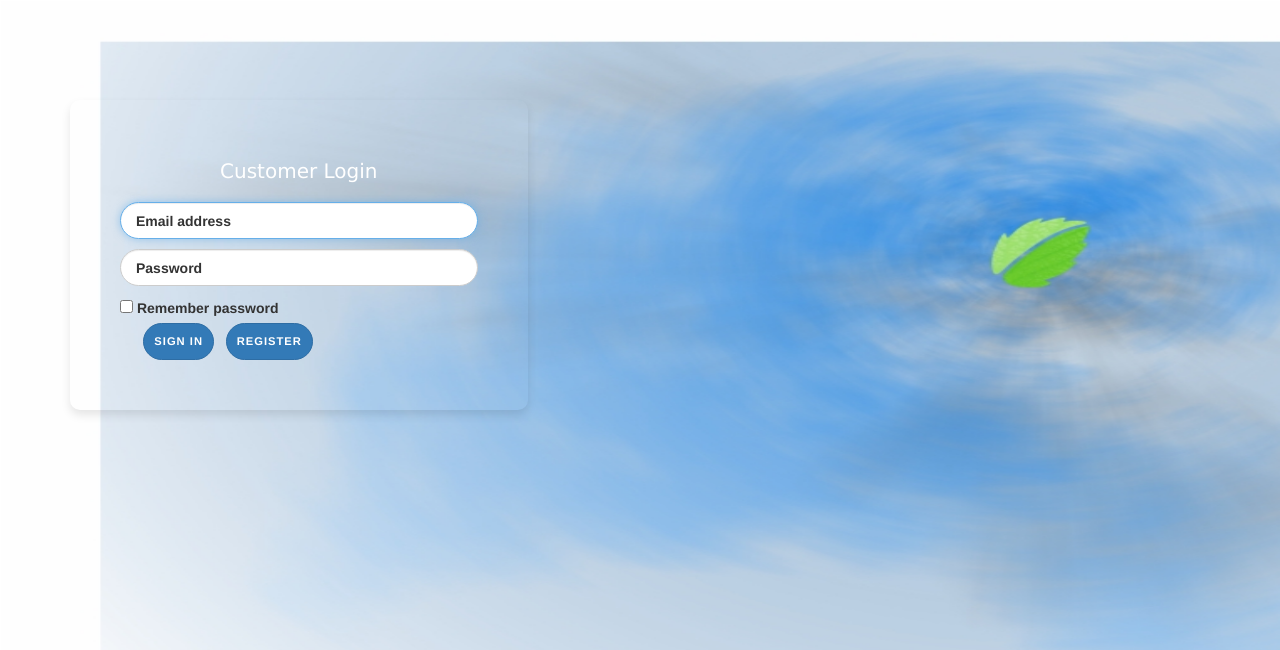
After one commit to HaydernMcLendern/WholesaleManagementSystem, a Flask app: template wholesale/templates/customerlogin.html in a window 1280 px wide. The commit adds this page. Shown: the top 650 px of the page. Run offline with Flask 2, Linux system fonts and the light colour scheme; the template is opened without the code that fills it, so the values that code supplies are empty; some libraries are stand-ins or nearby versions.

Commit message:
Basic product page, homepage, login pages

```diff
--- /dev/null
+++ b/wholesale/templates/customerlogin.html
@@ -0,0 +1,149 @@
+<!DOCTYPE html>
+<html lang="en">
+<head>
+  <title>Welcome</title>
+  <meta charset="utf-8">
+  <meta name="viewport" content="width=device-width, initial-scale=1">
+  <link rel="stylesheet" href="https://maxcdn.bootstrapcdn.com/bootstrap/3.4.0/css/bootstrap.min.css">
+  <script src="https://ajax.googleapis.com/ajax/libs/jquery/3.4.1/jquery.min.js"></script>
+  <script src="https://maxcdn.bootstrapcdn.com/bootstrap/3.4.0/js/bootstrap.min.js"></script>
+  <style>
+  :root {
+  --input-padding-x: 1.5rem;
+  --input-padding-y: .75rem;
+}
+
+body {
+  background-image: url("static/custLog.png");
+  background-repeat: no-repeat;
+ background-size: 1538px 760px;
+  /*background: linear-gradient(to right, #0062E6, #33AEFF);*/
+}
+
+.card-signin {
+  border: 0;
+  border-radius: 1rem;
+  box-shadow: 0 0.5rem 1rem 0 rgba(0, 0, 0, 0.1);
+}
+
+.card-signin .card-title {
+  margin-bottom: 2rem;
+  font-weight: 300;
+  font-size: 1.5rem;
+}
+
+.card-signin .card-body {
+  padding: 5rem;
+  align: center;
+}
+
+.form-signin {
+  width: 100%;
+}
+
+.form-signin .btn {
+  font-size: 80%;
+  border-radius: 5rem;
+  letter-spacing: .1rem;
+  font-weight: bold;
+  padding: 1rem;
+  transition: all 0.2s;
+}
+
+.form-label-group {
+  position: relative;
+  margin-bottom: 1rem;
+}
+
+.form-label-group input {
+  height: auto;
+  border-radius: 2rem;
+}
+
+.form-label-group>input,
+.form-label-group>label {
+  padding: var(--input-padding-y) var(--input-padding-x);
+}
+
+.form-label-group>label {
+  position: absolute;
+  top: 0;
+  left: 0;
+  display: block;
+  width: 100%;
+  margin-bottom: 0;
+  /* Override default `<label>` margin */
+  line-height: 1.5;
+  /*color: #495057;*/
+  border: 1px solid transparent;
+  border-radius: .25rem;
+  transition: all .1s ease-in-out;
+}
+
+.form-label-group input::-webkit-input-placeholder {
+  color: transparent;
+}
+
+.form-label-group input:-ms-input-placeholder {
+  color: transparent;
+}
+
+.form-label-group input::-ms-input-placeholder {
+  color: transparent;
+}
+
+.form-label-group input::-moz-placeholder {
+  color: transparent;
+}
+
+.form-label-group input::placeholder {
+  color: transparent;
+}
+
+.form-label-group input:not(:placeholder-shown) {
+  padding-top: calc(var(--input-padding-y) + var(--input-padding-y) * (2 / 3));
+  padding-bottom: calc(var(--input-padding-y) / 3);
+}
+
+.form-label-group input:not(:placeholder-shown)~label {
+  padding-top: calc(var(--input-padding-y) / 3);
+  padding-bottom: calc(var(--input-padding-y) / 3);
+  font-size: 12px;
+  /*color: #777;*/
+}
+
+}
+</style>
+</head>
+<body>
+  <div class="container">
+    <div class="row"><br><br><br><br><br>
+      <div class="col-sm-9 col-md-7 col-lg-5 mx-auto">
+        <div class="card card-signin my-5">
+          <div class="card-body">
+            <h5 class="card-title text-center" style="color:white;font-size:20px;font-family: verdana">Customer Login</h5>
+            <form class="form-signin">
+              <div class="form-label-group">
+                <input type="email" id="inputEmail" class="form-control" placeholder="Email address" required autofocus>
+                <label for="inputEmail">Email address</label>
+              </div>
+
+              <div class="form-label-group">
+                <input type="password" id="inputPassword" class="form-control" placeholder="Password" required>
+                <label for="inputPassword">Password</label>
+              </div>
+
+              <div class="custom-control custom-checkbox mb-3">
+                <input type="checkbox" class="custom-control-input" id="customCheck1">
+                <label class="custom-control-label" for="customCheck1">Remember password</label>
+              </div>
+              &nbsp;&nbsp;&nbsp;&nbsp;&nbsp;&nbsp;<button class="btn btn-lg btn-primary  text-uppercase" type="submit">Sign in</button>
+              &nbsp;&nbsp;<a href="file:///C:/Users/keert/Desktop/DBMSProject/Register.html" class="btn btn-lg btn-primary  text-uppercase" role="button">Register</a>
+            </form>
+          </div>
+        </div>
+      </div>
+    </div>
+  </div>
+</body>
+</html>
```
Also changed, not shown: Templates/index.html (deleted, +0 -12 lines), wholesale/__init__.py (+28 -1 lines), wholesale/templates/adminlogin.html (added, +149 -0 lines), wholesale/templates/index.html (+64 -23 lines), wholesale/templates/productpage.html (added, +33 -0 lines), wholesale/templates/testindex.html (added, +25 -0 lines), productsexample.png (added), wholesale/static/WelcomeImg.jpg (added), wholesale/static/custLogin.jpeg (added), wholesale/static/custlog.png (added), wholesale/static/products/111111.png (added), wholesale/static/products/222222.png (added), wholesale/static/products/333333.png (added), wholesale/static/products/55555.png (added), 1 more files.
